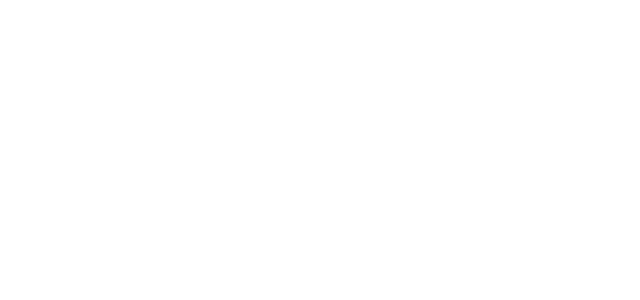
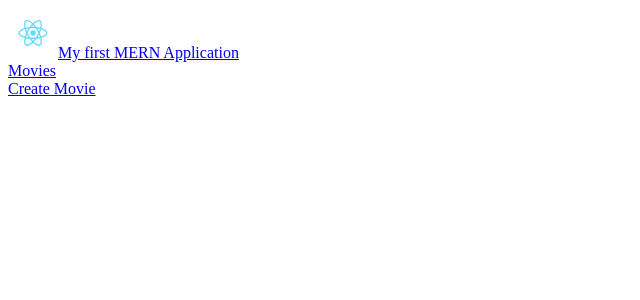
Before and after one commit to maugares/MERN-movies, a React (Create React App) app in the folder client/: page / in a window 1280 px wide. Shown: the top 300 px of the page, without its empty margins (0-640 px from the left). Built offline with nearby package versions, Linux system fonts and the light colour scheme.

Commit message:
Add NavBar to App

```diff
--- a/client/src/app/index.js
+++ b/client/src/app/index.js
@@ -1,7 +1,14 @@
 import React from 'react'
+import { BrowserRouter } from 'react-router-dom'
+
+import { NavBar } from '../components'
 
 function App () {
-  return <div className='App' />
+  return (
+    <BrowserRouter>
+      <NavBar />
+    </BrowserRouter>
+  )
 }
 
 export default App
--- a/client/src/components/NavBar.jsx
+++ b/client/src/components/NavBar.jsx
@@ -1,8 +1,7 @@
 import React, { Component } from 'react'
 import styled from 'styled-components'
 
-import Logo from './Logo'
-import Links from './Links'
+import { Logo, Links } from './index'
 
 const Container = styled.div.attrs({
   className: 'container'
```
